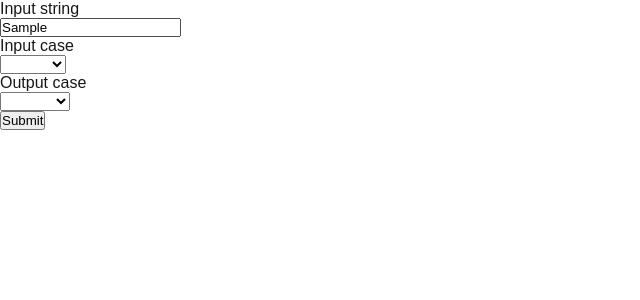
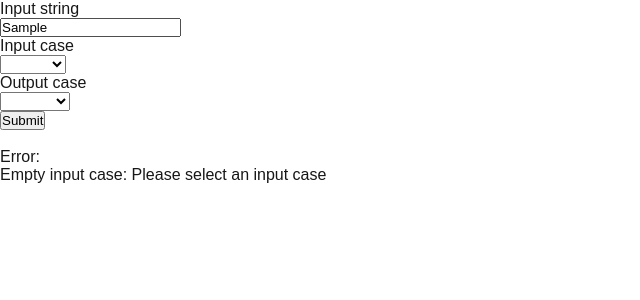
Before and after one commit to WJTipper/case-converter, a Next.js app in the folder next-app/: page / in a window 1280 px wide. Both pictures are taken after typing "Sample" into the empty fields and a click on the button "Submit". Shown: the top 300 px of the page, without its empty margins (0-640 px from the left). Built offline with nearby package versions, Linux system fonts and the light colour scheme.

Commit message:
Add error messages using validateInputs

```diff
--- a/next-app/src/app/page.tsx
+++ b/next-app/src/app/page.tsx
@@ -1,6 +1,6 @@
 "use client";
 import { useState } from "react";
-import { convertString } from "./functions";
+import { convertString, validateInputs } from "./functions";
 
 export default function Home() {
 	const inputCaseList: string[] = [
@@ -14,18 +14,31 @@ export default function Home() {
 	const outputCaseList: string[] = [...inputCaseList];
 	outputCaseList.push("mumble");
 
+	const [errorMessage, setErrorMessage] = useState("");
 	const [outputString, setOutputString] = useState("");
 
 	const handleSubmit = (event: React.FormEvent<HTMLFormElement>) => {
 		event.preventDefault();
 		const data = new FormData(event.currentTarget);
-		setOutputString(
-			convertString(
+		setErrorMessage(
+			validateInputs(
 				data.get("input-str") as string,
 				data.get("input-case") as string,
 				data.get("output-case") as string
 			)
 		);
+		console.log(errorMessage);
+		if (errorMessage == "") {
+			setOutputString(
+				convertString(
+					data.get("input-str") as string,
+					data.get("input-case") as string,
+					data.get("output-case") as string
+				)
+			);
+		} else {
+			setOutputString("");
+		}
 	};
 
 	return (
@@ -65,6 +78,14 @@ export default function Home() {
 					Submit
 				</button>
 			</form>
+			{errorMessage != "" && (
+				<div>
+					<br />
+					Error:
+					<br />
+					{errorMessage}
+				</div>
+			)}
 			{outputString != "" && (
 				<div>
 					<br />
```
